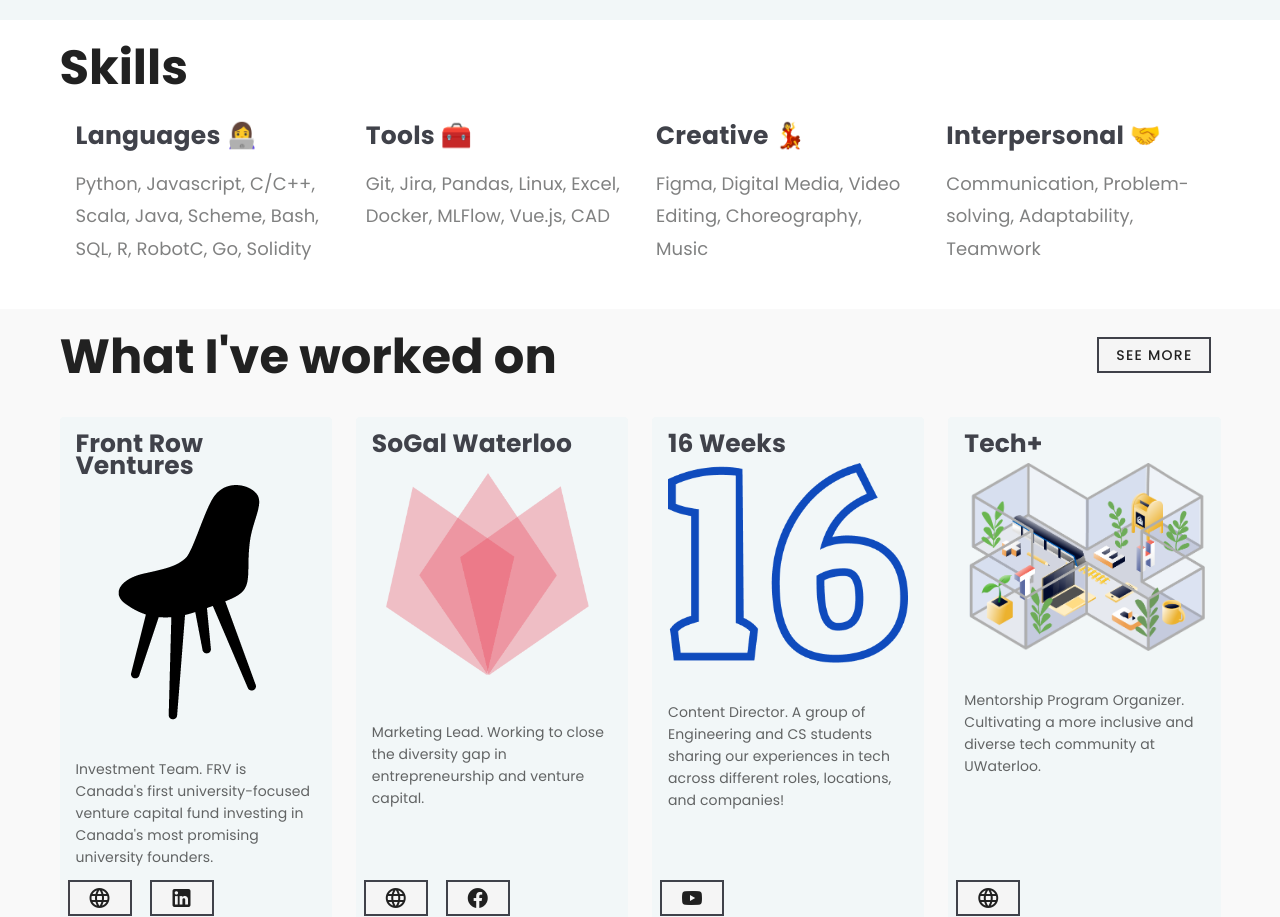
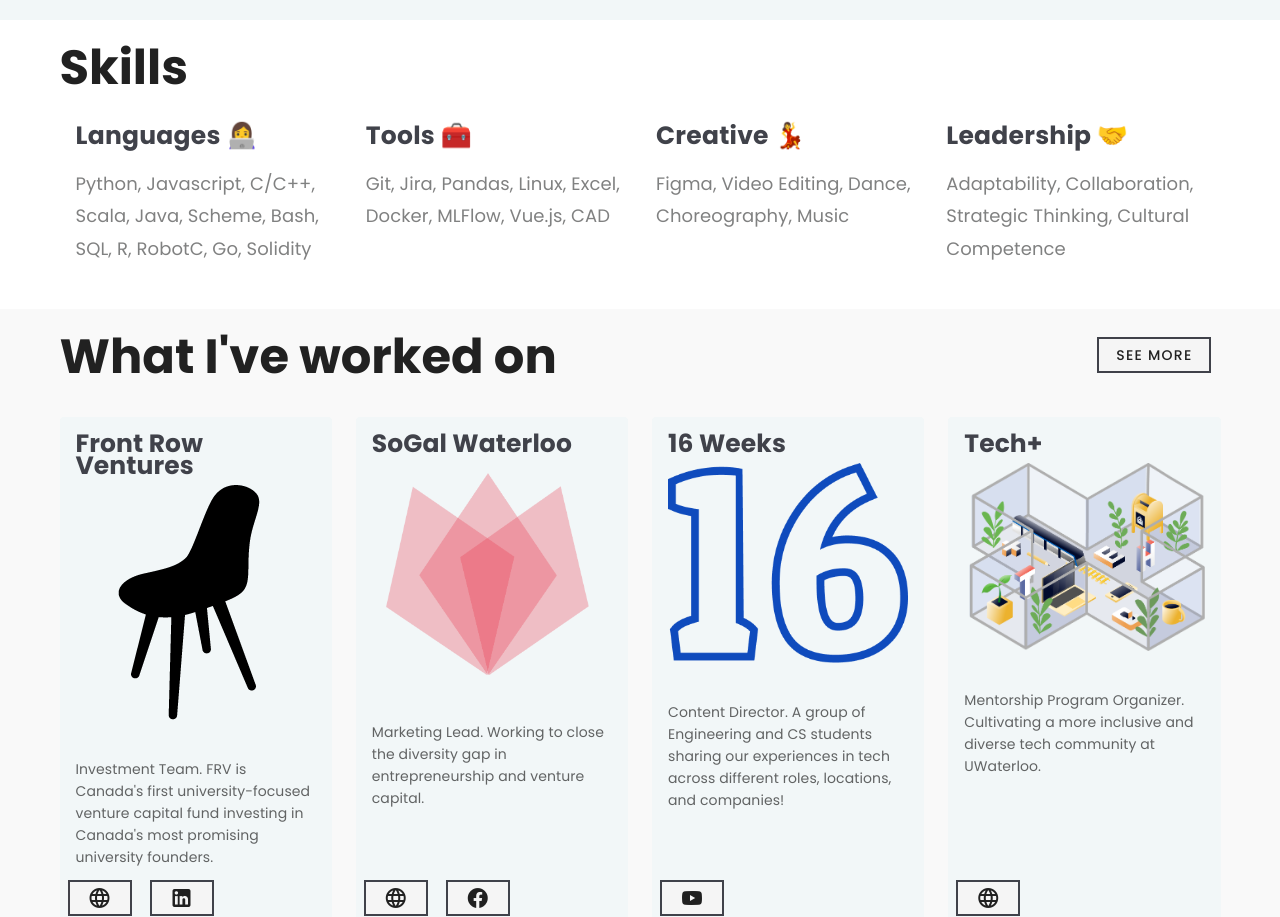
Before and after one commit to straightupjac/straightupjac.github.io, a Vue app: page /#/ in a window 1280 px wide. Shown: the part 880-1797 px from the top of the page. Built offline with nearby package versions, Linux system fonts and the light colour scheme; a web font is replaced by a local one.

Commit message:
update skills

```diff
--- a/src/components/HomePage.vue
+++ b/src/components/HomePage.vue
@@ -92,7 +92,7 @@
             </v-card-title>
             <v-card-text>
             <p>
-              Figma, Digital Media, Video Editing, Choreography, Music
+              Figma, Video Editing, Dance, Choreography, Music
             </p>
             </v-card-text>
           </v-card>
@@ -100,11 +100,11 @@
         <v-col md=3 sm=12>
           <v-card elevation=0 tile>
             <v-card-title>
-            <h3>Interpersonal 🤝</h3>
+            <h3>Leadership 🤝</h3>
             </v-card-title>
             <v-card-text>
             <p>
-              Communication, Problem-solving, Adaptability, Teamwork
+              Adaptability, Collaboration, Strategic Thinking, Cultural Competence
             </p>
             </v-card-text>
           </v-card>
--- a/src/components/Work.vue
+++ b/src/components/Work.vue
@@ -1,11 +1,16 @@
 <template>
-  <div id="projects">
-    <v-container>
+  <div>
+    <v-container id="top">
       <v-row no-gutters>
-      <v-col md=10>
+      <v-col md=9>
         <h2>What I've worked on...</h2>
       </v-col>
       <v-spacer/>
+      <v-btn
+        @click="$vuetify.goTo('#featuredProjects')"
+        elevation=0 class="mt-4 site-btn" tile>
+        Projects
+      </v-btn>
       <v-btn
         tile href="./files/jaclyn-chan-resume.pdf" target="_blank"
         elevation=0 class="mt-4 site-btn">
@@ -95,8 +100,16 @@
         </v-card>
       </v-col>
       </v-row>
-
-    <h3>Projects</h3>
+    <div id=featuredProjects>
+      <v-row>
+         <h3>Projects</h3>
+         <v-spacer/>
+        <v-btn
+          @click="$vuetify.goTo('#top')"
+          elevation=0 class="mt-4 site-btn" tile>
+          Back to top
+        </v-btn>
+      </v-row>
     <v-row justify="center" class="d-flex">
       <v-col sm=6 md=4 xs=6 class="d-flex">
         <v-card color=secondary elevation=0 class="card-outer">
@@ -189,6 +202,7 @@
         </v-card>
       </v-col>
     </v-row>
+    </div>
     </v-container>
   </div>
 </template>
```
